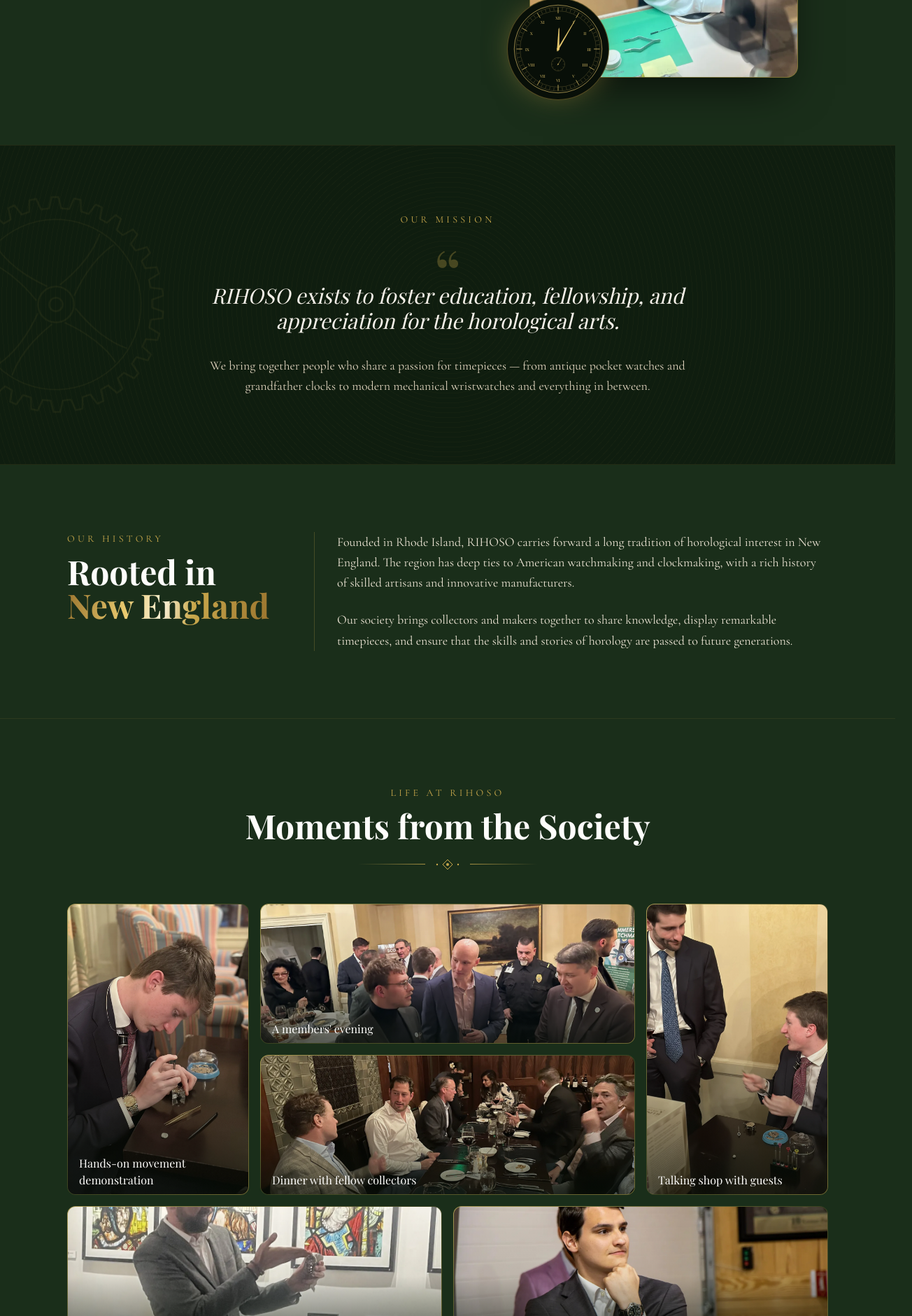
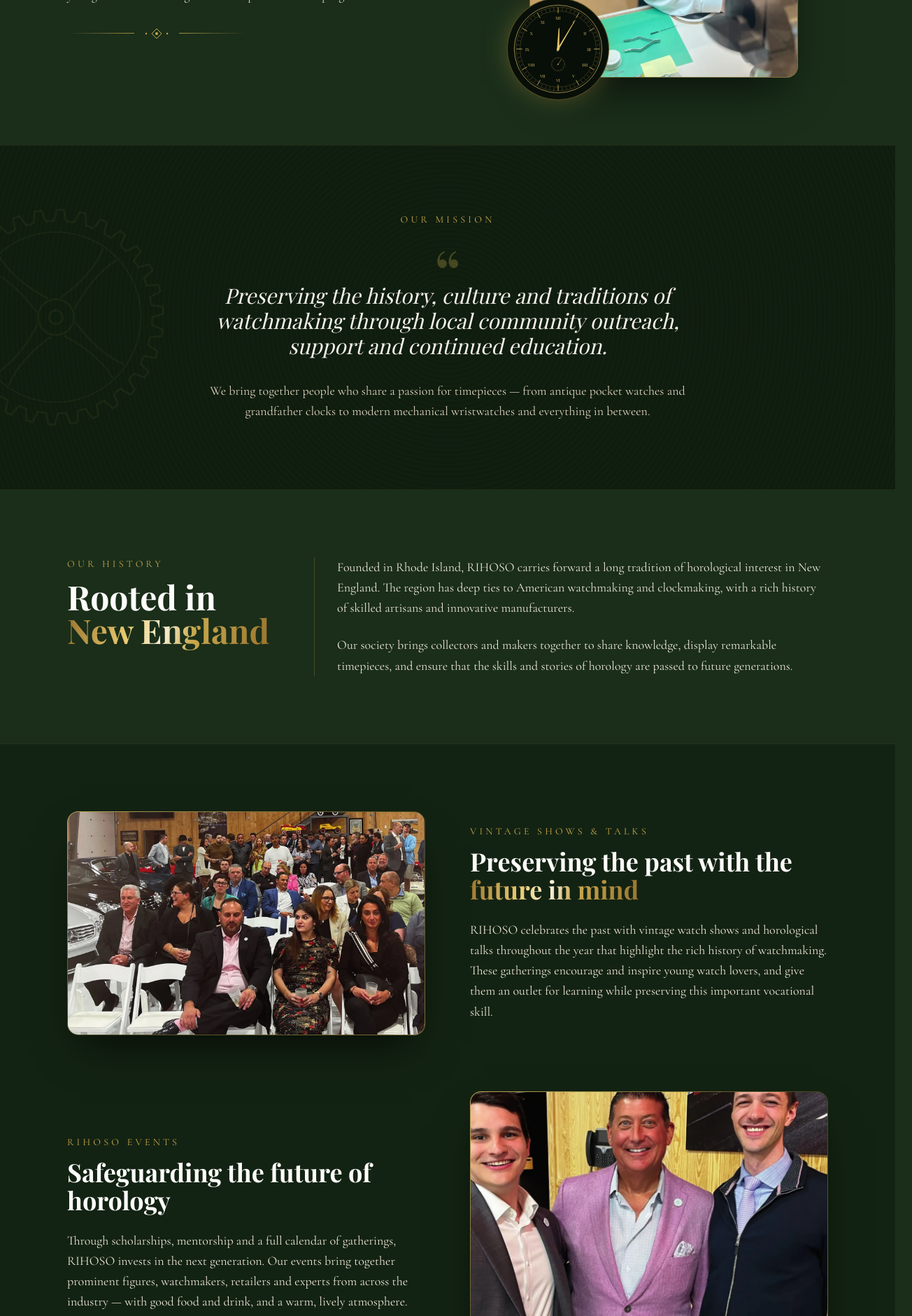
Before and after one commit to brandonsalomon-ui/rihoso-website, a Next.js app: page /about in a window 1280 px wide. Shown: the part 920-2800 px from the top of the page at 70% size, 1304 px wide, since content can reach past the window. Built offline with nearby package versions, Linux system fonts and the light colour scheme; a web font is replaced by a local one.

Commit message:
About: brochure copy, events, benefits, photos

```diff
--- a/src/app/about/page.tsx
+++ b/src/app/about/page.tsx
@@ -5,21 +5,32 @@ import Reveal from "@/components/Reveal";
 import Image from "next/image";
 import LiveDial from "@/components/LiveDial";
 import PhotoGallery from "@/components/PhotoGallery";
-import { PHOTOS } from "@/lib/photos";
+import { PHOTOS, type Photo } from "@/lib/photos";
 import { Gear, GuillocheRosette, Icon, OrnamentDivider, type IconName } from "@/components/ornaments";
 
 export const metadata: Metadata = {
   title: "About RIHOSO",
-  description: "Learn about the Rhode Island Horological Society — our mission, history, and community.",
+  description: "The Rhode Island Horological Society is a nonprofit dedicated to horology and watchmaking education — vintage watch shows, talks, mentorship and scholarships.",
 };
 
 const ACTIVITIES: { text: string; icon: IconName }[] = [
-  { text: "Monthly meetings with show-and-tell sessions", icon: "users" },
-  { text: "Educational presentations on watchmaking and clock repair", icon: "mic" },
-  { text: "Horological fairs, swap meets, and community gatherings", icon: "handshake" },
-  { text: "Resources and mentorship for aspiring watchmakers", icon: "mentor" },
-  { text: "Partnerships with watchmaking schools and institutions", icon: "education" },
+  { text: "Memberships help fund scholarships and education for young watchmakers", icon: "education" },
+  { text: "Events bring watch enthusiasts together for learning and networking", icon: "users" },
+  { text: "Vintage watch shows, horological talks and show-and-tell", icon: "mic" },
+  { text: "Mentorship and an after-school program for aspiring watchmakers", icon: "mentor" },
+  { text: "Community and local businesses working together to preserve horology", icon: "handshake" },
+  { text: "Lasting friendships and long-term relationships", icon: "time" },
 ];
+
+function FramedPhoto({ photo, className = "" }: { photo: Photo; className?: string }) {
+  return (
+    <div className={`relative rounded-2xl p-[1px] bg-gradient-to-br from-gold-300/80 via-gold-500/30 to-gold-400/60 shadow-[0_30px_60px_-20px_rgba(0,0,0,0.7)] ${className}`}>
+      <div className="relative w-full h-full rounded-[15px] overflow-hidden">
+        <Image src={photo.src} alt={photo.alt} fill sizes="(min-width: 768px) 520px, 92vw" className="object-cover" style={{ objectPosition: photo.focus }} />
+      </div>
+    </div>
+  );
+}
 
 export default function AboutPage() {
   return (
@@ -32,13 +43,18 @@ export default function AboutPage() {
       />
 
       {/* Intro + live dial */}
-      <section className="py-20 sm:py-24 bg-forest-800">
+      <section className="py-20 sm:py-24 bg-forest-800 overflow-x-clip">
         <div className="max-w-6xl mx-auto px-4 sm:px-6 lg:px-8 grid lg:grid-cols-[1.2fr_1fr] gap-14 items-center">
           <Reveal>
             <p className="font-display text-2xl sm:text-3xl text-cream-50 leading-snug">
               The Rhode Island Horological Society (RIHOSO) is a community of watch and clock
               enthusiasts, collectors, historians, and craftspeople dedicated to preserving the
               <span className="text-gold-foil"> art, science, and tradition of horology.</span>
+            </p>
+            <p className="mt-6 text-lg text-cream-300 leading-relaxed">
+              We&apos;re a nonprofit dedicated to horology and watchmaking education, and a local hub for watch
+              enthusiasts and retailers in Rhode Island. Our aim is to preserve watchmaking, open up opportunities in the
+              industry, and support young enthusiasts through scholarships and mentor programs.
             </p>
             <OrnamentDivider className="!justify-start mt-8" />
           </Reveal>
@@ -79,8 +95,8 @@ export default function AboutPage() {
             &ldquo;
           </span>
           <blockquote className="font-display italic text-2xl sm:text-3xl text-cream-100 leading-relaxed">
-            RIHOSO exists to foster education, fellowship, and appreciation for the horological
-            arts.
+            Preserving the history, culture and traditions of watchmaking through local community
+            outreach, support and continued education.
           </blockquote>
           <p className="mt-8 text-lg text-cream-300 leading-relaxed">
             We bring together people who share a passion for timepieces — from antique pocket
@@ -120,6 +136,72 @@ export default function AboutPage() {
         </div>
       </section>
 
+      {/* Past & future */}
+      <section className="py-20 sm:py-24 bg-forest-900/60 border-t border-gold-400/10">
+        <div className="max-w-6xl mx-auto px-4 sm:px-6 lg:px-8 space-y-20">
+          <div className="grid md:grid-cols-2 gap-10 lg:gap-16 items-center">
+            <Reveal>
+              <FramedPhoto photo={PHOTOS.garageTalk} className="aspect-[16/10]" />
+            </Reveal>
+            <Reveal delay={120}>
+              <p className="text-gold-400 text-sm uppercase tracking-[0.3em]">Vintage shows &amp; talks</p>
+              <h2 className="mt-3 font-display text-3xl sm:text-4xl text-cream-50 font-bold leading-tight">
+                Preserving the past with the <span className="text-gold-foil">future in mind</span>
+              </h2>
+              <p className="mt-6 text-lg text-cream-200 leading-relaxed">
+                RIHOSO celebrates the past with vintage watch shows and horological talks throughout the year that highlight
+                the rich history of watchmaking. These gatherings encourage and inspire young watch lovers, and give them an
+                outlet for learning while preserving this important vocational skill.
+              </p>
+            </Reveal>
+          </div>
+          <div className="grid md:grid-cols-2 gap-10 lg:gap-16 items-center">
+            <Reveal className="md:order-2">
+              <FramedPhoto photo={PHOTOS.trio} className="aspect-[6/5]" />
+            </Reveal>
+            <Reveal delay={120} className="md:order-1">
+              <p className="text-gold-400 text-sm uppercase tracking-[0.3em]">RIHOSO events</p>
+              <h2 className="mt-3 font-display text-3xl sm:text-4xl text-cream-50 font-bold leading-tight">
+                Safeguarding the future of horology
+              </h2>
+              <p className="mt-6 text-lg text-cream-200 leading-relaxed">
+                Through scholarships, mentorship and a full calendar of gatherings, RIHOSO invests in the next generation.
+                Our events bring together prominent figures, watchmakers, retailers and experts from across the industry —
+                with good food and drink, and a warm, lively atmosphere.
+              </p>
+              <Link href="/events" className="mt-6 inline-flex items-center gap-2 text-gold-400 tracking-wide hover:text-gold-300 transition-colors">
+                See upcoming events
+                <Icon name="arrow" className="w-4 h-4" />
+              </Link>
+            </Reveal>
+          </div>
+        </div>
+      </section>
+
+      {/* Students */}
+      <section className="relative py-16 sm:py-20 bg-forest-900 border-t border-gold-400/10 overflow-hidden">
+        <div className="absolute inset-0 bg-guilloche opacity-50 pointer-events-none" />
+        <Reveal className="relative max-w-5xl mx-auto px-4 sm:px-6 lg:px-8 grid sm:grid-cols-[auto_1fr] gap-8 items-center">
+          <div className="relative w-36 h-36 sm:w-44 sm:h-44 mx-auto rounded-full p-[1px] bg-gradient-to-br from-gold-300/80 via-gold-500/30 to-gold-400/60">
+            <div className="relative w-full h-full rounded-full overflow-hidden">
+              <Image src={PHOTOS.workshopVisit.src} alt={PHOTOS.workshopVisit.alt} fill sizes="176px" className="object-cover" style={{ objectPosition: "60% 60%" }} />
+            </div>
+          </div>
+          <div className="text-center sm:text-left">
+            <p className="text-gold-400 text-sm uppercase tracking-[0.3em]">RIHOSO for Schools</p>
+            <h2 className="mt-2 font-display text-2xl sm:text-3xl text-cream-50">An after-school pathway into watchmaking</h2>
+            <p className="mt-3 text-cream-300 text-lg leading-relaxed">
+              Mentors, hands-on introductions to watchmaking, industry events, trips and scholarship guidance for high school
+              and college students.
+            </p>
+            <Link href="/students" className="btn-gold mt-6 inline-flex items-center gap-2 px-7 py-3 tracking-widest uppercase text-sm">
+              Students &amp; Schools
+              <Icon name="arrow" className="w-4 h-4" />
+            </Link>
+          </div>
+        </Reveal>
+      </section>
+
       {/* Photos */}
       <section className="py-20 sm:py-24 bg-forest-800 border-t border-gold-400/10">
         <div className="max-w-6xl mx-auto px-4 sm:px-6 lg:px-8">
@@ -130,8 +212,30 @@ export default function AboutPage() {
           </Reveal>
           <Reveal>
             <PhotoGallery
-              photos={[PHOTOS.movementDemo, PHOTOS.membersEvening, PHOTOS.demoConversation, PHOTOS.membersDinner, PHOTOS.presentation, PHOTOS.portrait]}
-              layout={["md:row-span-2", "md:col-span-2", "md:row-span-2", "md:col-span-2", "md:col-span-2", "md:col-span-2"]}
+              photos={[
+                PHOTOS.movementDemo,
+                PHOTOS.membersEvening,
+                PHOTOS.demoConversation,
+                PHOTOS.membersDinner,
+                PHOTOS.patio,
+                PHOTOS.watchTray,
+                PHOTOS.presentation,
+                PHOTOS.eventTable,
+                PHOTOS.studentSpeaker,
+                PHOTOS.portrait,
+              ]}
+              layout={[
+                "md:row-span-2",
+                "md:col-span-2",
+                "md:row-span-2",
+                "md:col-span-2",
+                "md:col-span-2",
+                "md:row-span-2",
+                "md:row-span-2",
+                "md:col-span-2",
+                "md:row-span-2",
+                "md:col-span-3 md:row-span-2",
+              ]}
             />
           </Reveal>
         </div>
@@ -141,7 +245,7 @@ export default function AboutPage() {
       <section className="py-20 sm:py-24 bg-forest-900/60 border-t border-gold-400/10">
         <div className="max-w-6xl mx-auto px-4 sm:px-6 lg:px-8">
           <Reveal className="text-center">
-            <h2 className="font-display text-3xl sm:text-4xl lg:text-5xl font-bold text-cream-50">What We Do</h2>
+            <h2 className="font-display text-3xl sm:text-4xl lg:text-5xl font-bold text-cream-50">Benefits &amp; What We Do</h2>
             <OrnamentDivider className="mt-6" />
           </Reveal>
           <div className="mt-14 grid sm:grid-cols-2 lg:grid-cols-6 gap-6">
@@ -149,7 +253,7 @@ export default function AboutPage() {
               <Reveal
                 key={a.text}
                 delay={(i % 3) * 120}
-                className={`h-full ${i < 3 ? "lg:col-span-2" : "lg:col-span-3"}`}
+                className="h-full lg:col-span-2"
               >
                 <div className="card-lux group h-full rounded-xl p-7 flex items-start gap-5">
                   <span className="shrink-0 flex items-center justify-center w-14 h-14 rounded-full border border-gold-400/40 text-gold-400 group-hover:bg-gold-400 group-hover:text-forest-950 transition-colors duration-300">
```
